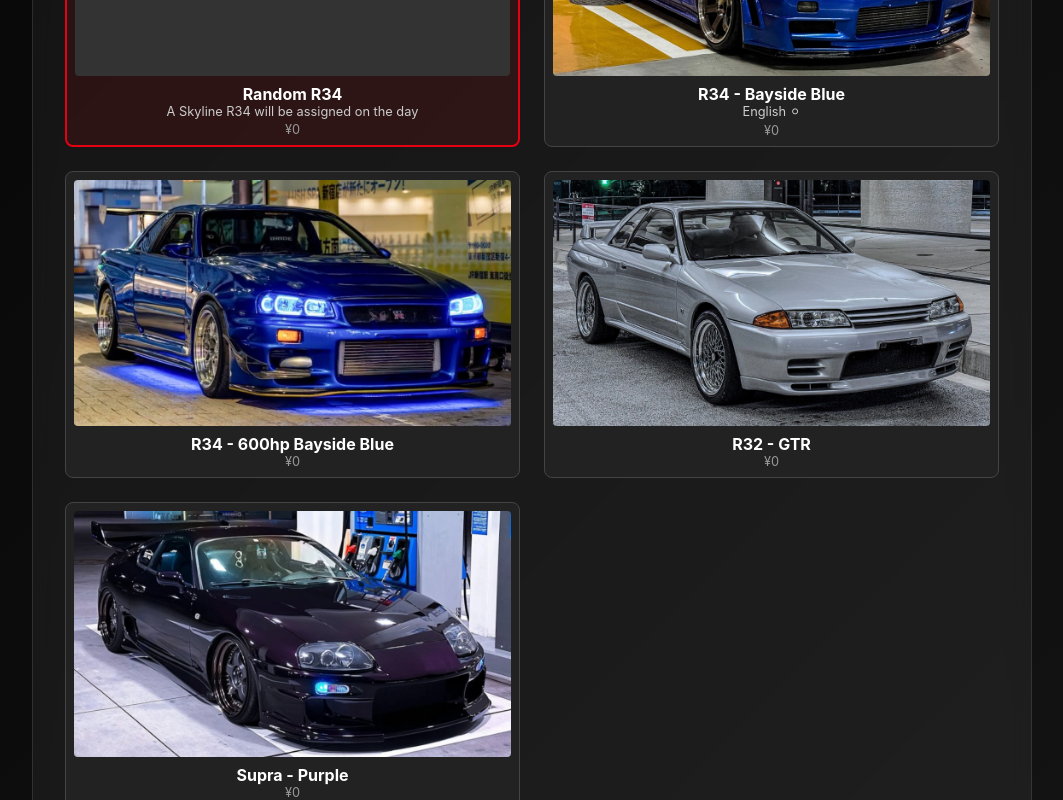
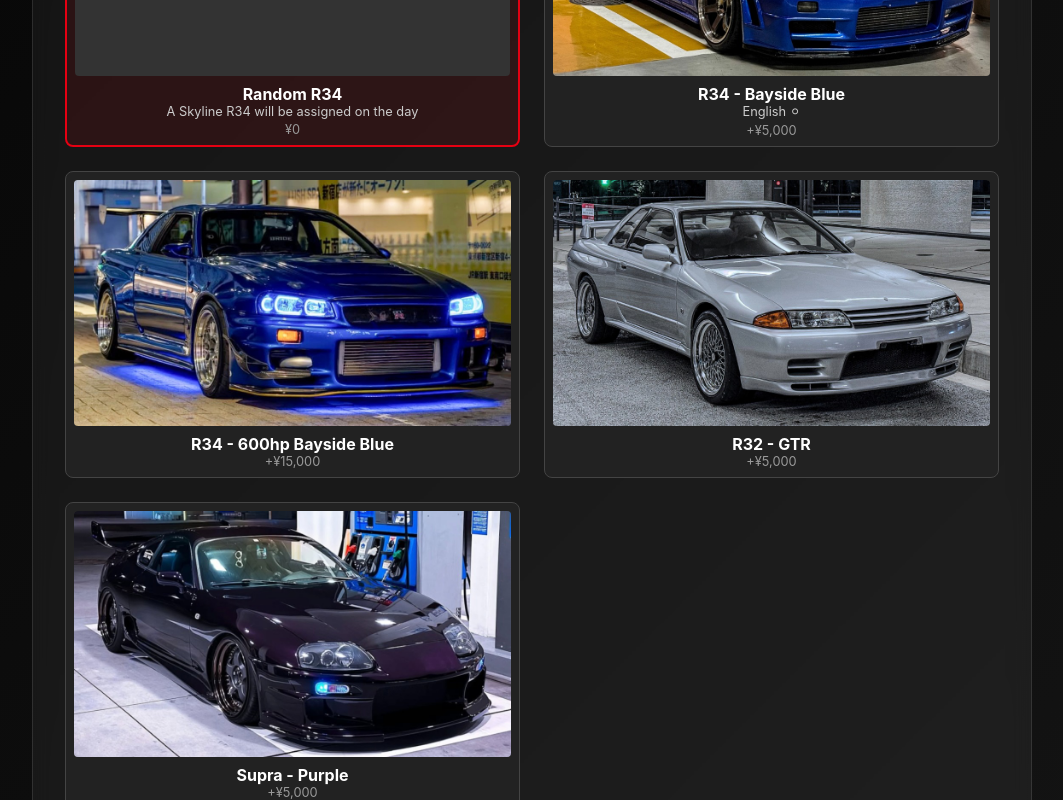
Before and after one commit to kazuosomeya-wq/daikoku, a React (Vite) app: page / in a window 1280 px wide. Shown: the part 1420-2220 px from the top of the page, without its empty margins (108-1171 px from the left). Built offline with nearby package versions, Linux system fonts and the light colour scheme; no server answers; the database is empty.

Commit message:
Update displayed vehicle prices

```diff
--- a/src/components/OptionsSelector.jsx
+++ b/src/components/OptionsSelector.jsx
@@ -103,7 +103,7 @@
                         </div>
                         <span style={{ fontWeight: 'bold', color: 'white' }}>R34 - Bayside Blue</span>
                         <span style={{ fontSize: '0.8rem', color: '#ccc', marginBottom: '0.2rem' }}>English ⚪︎</span>
-                        <span style={{ fontSize: '0.8rem', color: '#999' }}>¥0</span>
+                        <span style={{ fontSize: '0.8rem', color: '#999' }}>+¥5,000</span>
                     </div>
 
                     {/* Vehicle 2 */}
@@ -139,7 +139,7 @@
                             />
                         </div>
                         <span style={{ fontWeight: 'bold', color: 'white' }}>R34 - 600hp Bayside Blue</span>
-                        <span style={{ fontSize: '0.8rem', color: '#999' }}>¥0</span>
+                        <span style={{ fontSize: '0.8rem', color: '#999' }}>+¥15,000</span>
                     </div>
 
                     {/* Vehicle 3 */}
@@ -175,7 +175,7 @@
                             />
                         </div>
                         <span style={{ fontWeight: 'bold', color: 'white' }}>R32 - GTR</span>
-                        <span style={{ fontSize: '0.8rem', color: '#999' }}>¥0</span>
+                        <span style={{ fontSize: '0.8rem', color: '#999' }}>+¥5,000</span>
                     </div>
 
                     {/* Vehicle 4 */}
@@ -211,7 +211,7 @@
                             />
                         </div>
                         <span style={{ fontWeight: 'bold', color: 'white' }}>Supra - Purple</span>
-                        <span style={{ fontSize: '0.8rem', color: '#999' }}>¥0</span>
+                        <span style={{ fontSize: '0.8rem', color: '#999' }}>+¥5,000</span>
                     </div>
 
                 </div>
```
